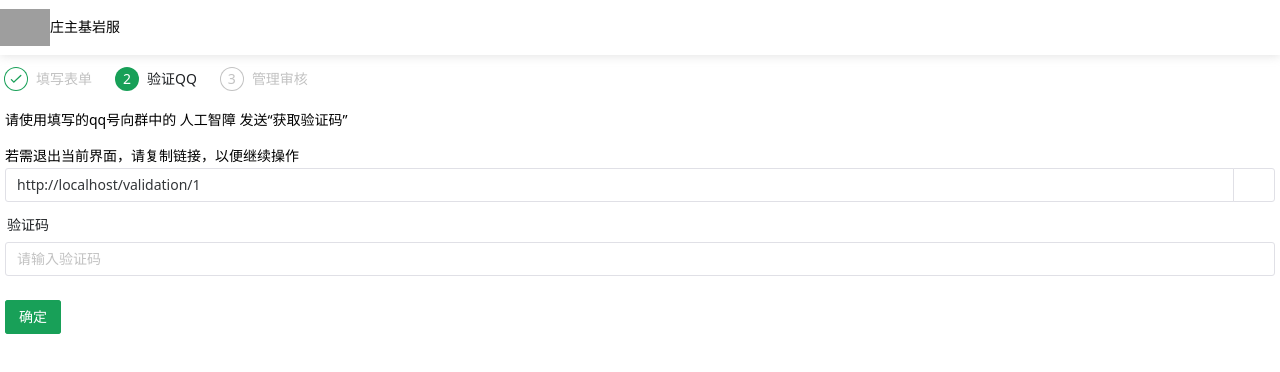
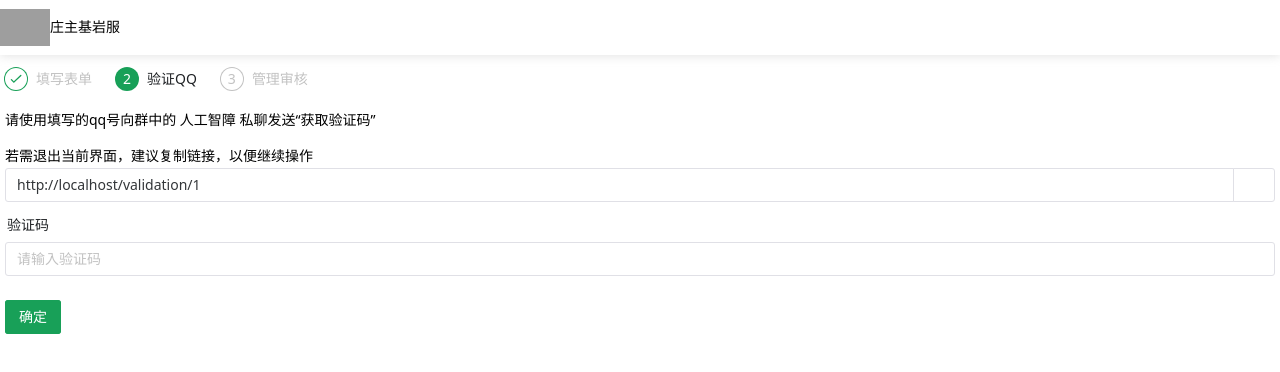
Before and after one commit to moonmcbe/web, a Vue app: page /validation/1 in a window 1280 px wide. Shown: the top 372 px of the page. Built offline with nearby package versions, Linux system fonts and the light colour scheme; no server answers; grey boxes are pictures that could not be loaded; some icons are missing.

Commit message:
feat: 修改文案

```diff
--- a/src/pages/Admin/Audit.vue
+++ b/src/pages/Admin/Audit.vue
@@ -48,7 +48,15 @@ const columns: DataTableColumns<Data> = [
   },
   {
     title: 'b站用户名',
-    key: 'bili_username'
+    key: 'bili_username',
+    render(row) {
+      return h('a', {
+        href: `https://search.bilibili.com/upuser?keyword=${row.bili_username}`,
+        target: '_blank'
+      },
+        row.bili_username
+      )
+    }
   },
   {
     title: 'b站uid',
@@ -58,7 +66,7 @@ const columns: DataTableColumns<Data> = [
         href: `https://space.bilibili.com/${row.bili_uid}`,
         target: '_blank'
       },
-       row.bili_uid.toString()
+        row.bili_uid.toString()
       )
     }
   },
--- a/src/pages/Submit.vue
+++ b/src/pages/Submit.vue
@@ -149,9 +149,7 @@ const handleFinish = ({
 
 <template>
   <steps />
-  <div class="red">
-    由于服务器变动，暂停白名单审核，期间您仍然可以申请，预计会在半个月后统一审核
-  </div>
+  <div class="red"></div>
   <n-form ref="formRef" :model="model" :rules="rules">
     <n-form-item path="name" label="游戏id">
       <n-input v-model:value="model.name" @keydown.enter.prevent />
@@ -166,25 +164,14 @@ const handleFinish = ({
       <n-input v-model:value="model.bili_uid" @keydown.enter.prevent />
     </n-form-item>
     <n-form-item path="upload" label="粉丝牌截图">
-      <n-upload
-        :action="uploadUrl"
-        @finish="handleFinish"
-        @before-upload="beforeUpload"
-        list-type="image-card"
-        directory-dnd
-        :max="1"
-      />
+      <n-upload :action="uploadUrl" @finish="handleFinish" @before-upload="beforeUpload" list-type="image-card"
+        directory-dnd :max="1" />
     </n-form-item>
     <n-row :gutter="[0, 24]">
       <n-col :span="24">
         <div style="display: flex; justify-content: flex-end">
-          <n-button
-            :disabled="model.name === null"
-            round
-            type="primary"
-            @click="handleValidateButtonClick"
-            >提交</n-button
-          >
+          <n-button :disabled="model.name === null" round type="primary"
+            @click="handleValidateButtonClick">提交</n-button>
         </div>
       </n-col>
     </n-row>
@@ -195,6 +182,7 @@ const handleFinish = ({
 .red {
   color: red;
 }
+
 .n-form {
   padding: 5px;
   box-sizing: border-box;
--- a/src/pages/Validation.vue
+++ b/src/pages/Validation.vue
@@ -56,10 +56,10 @@ check()
 <template>
   <steps :current="2" />
   <div class="form">
-    <p>请使用填写的qq号向群中的 人工智障 发送“获取验证码”</p>
+    <p>请使用填写的qq号向群中的 人工智障 私聊发送“获取验证码”</p>
 
     <p>
-      若需退出当前界面，请复制链接，以便继续操作
+      若需退出当前界面，建议复制链接，以便继续操作
       <n-input-group @click="copyHref">
         <n-input :value="href" readonly />
         <n-button>
```
Also changed, not shown: 2 other files (tests, documents, lock files or other folders).
